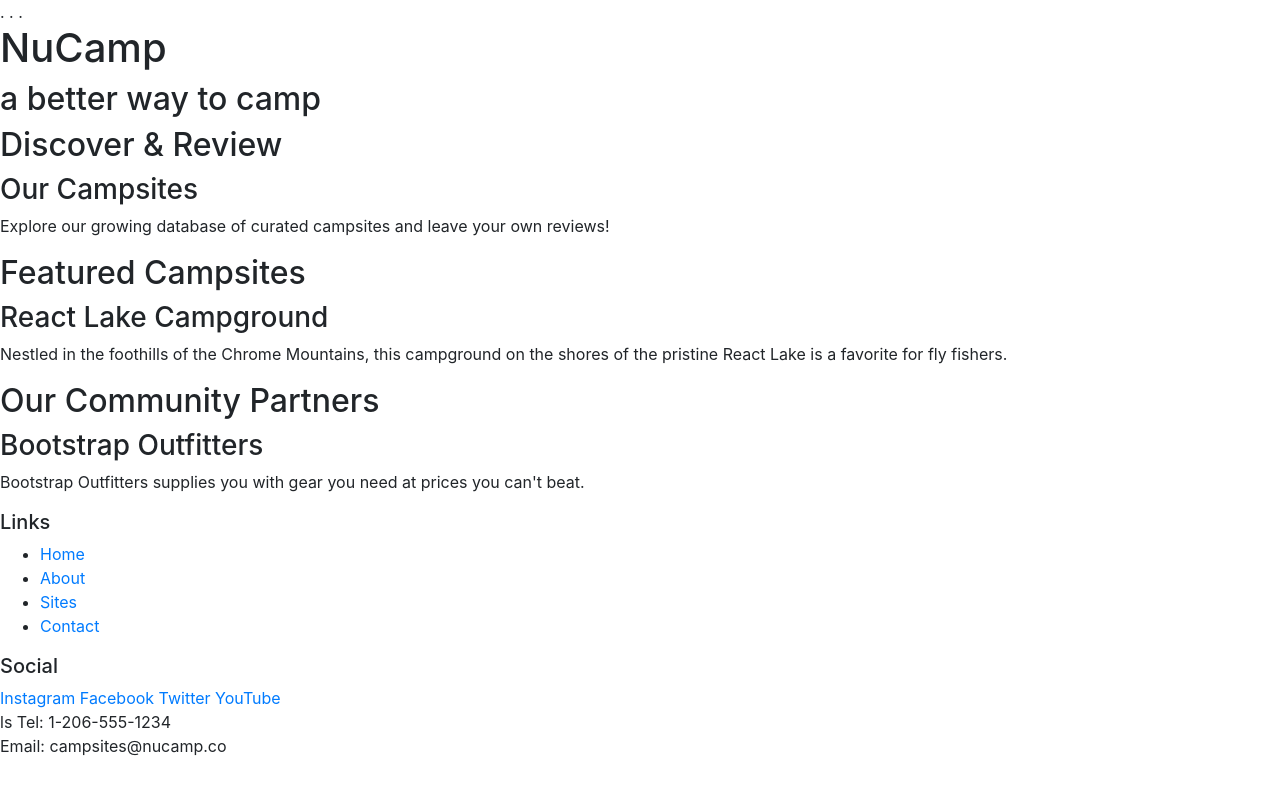
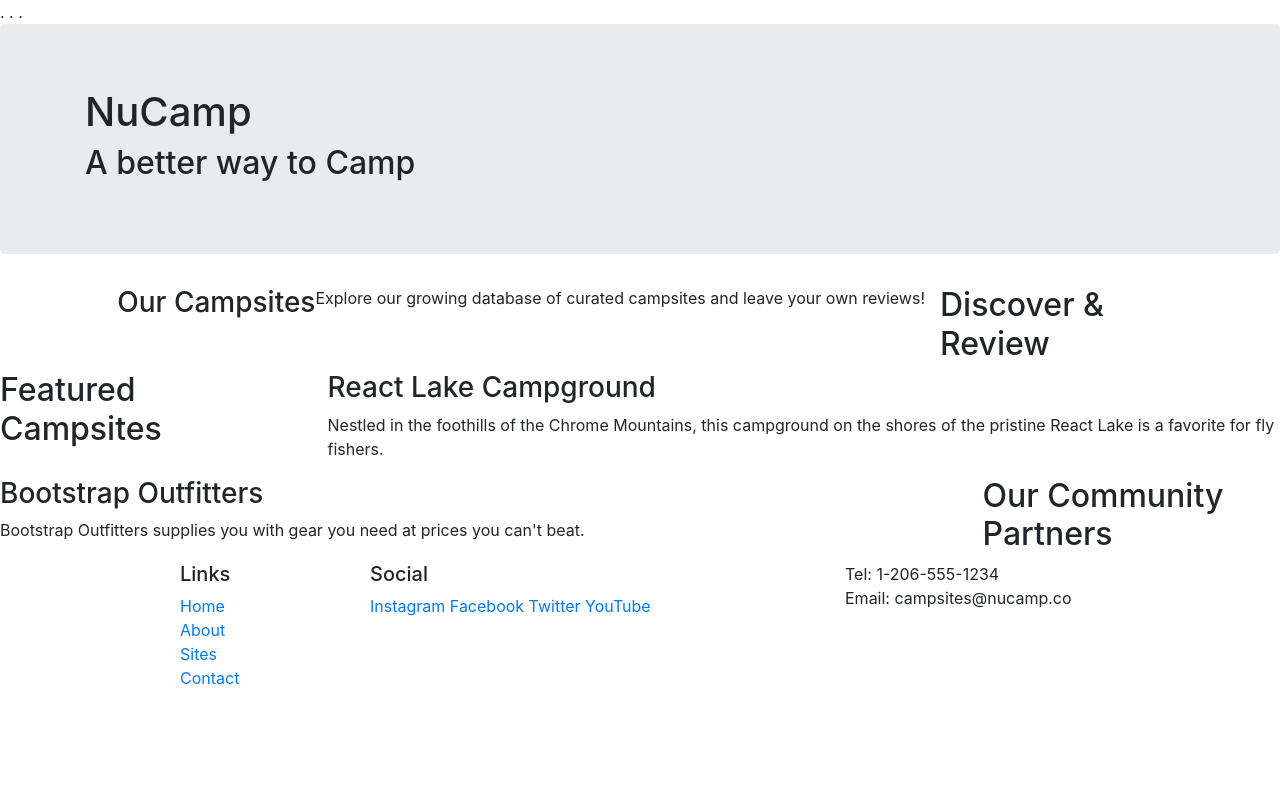
Before and after one commit to otfigo87/Nucampsite-Boostrap, a website: page index.html in a window 1280 px wide. Drawn offline with nearby package versions, Linux system fonts and the light colour scheme.

Commit message:
Boostrap grid

```diff
--- a/index.html
+++ b/index.html
@@ -15,51 +15,81 @@
 
 <body>
 
-    <header>
-        <div>
+    <header class="jumbotron">
+        <div class="container">
+            <div class="row">
+                <div class="col">
                     <h1>NuCamp</h1>
-            <h2>a better way to camp</h2>
+                    <h2>A better way to Camp</h2>
+                </div>
+            </div>
+
         </div>
     </header>
 
-    <div>
+    <div class="container">
+
+        <div class="row">
+            <div class="col-sm-4 order-sm-last col-md-3">
                 <h2>Discover & Review</h2>
+            </div>
+            <div class="col"></div>
                 <h3>Our Campsites</h3>
                 <p>Explore our growing database of curated campsites and leave your own reviews!</p>
             </div>
-
-    <div>
-        <h2>Featured Campsites</h2>
-        <h3>React Lake Campground</h3>
-        <p>Nestled in the foothills of the Chrome Mountains, this campground on the shores of the pristine React Lake is a favorite for fly fishers.</p>
         </div>
 
-    <div>
+        <div class="row">
+            <div class="col-sm-4 col-md-3">
+                <h2>Featured Campsites</h2>
+            </div>
+            <div class="col">
+                <h3>React Lake Campground</h3>
+                <p>Nestled in the foothills of the Chrome Mountains, this campground on the shores of the pristine React Lake is a
+                    favorite for fly fishers.</p>
+            </div>
+        </div>
+
+        <div class="row">
+            <div class="col-sm-4 order-sm-last col-md-3">
                 <h2>Our Community Partners</h2>
+            </div>
+            <div class="col">
                 <h3>Bootstrap Outfitters</h3>
                 <p>Bootstrap Outfitters supplies you with gear you need at prices you can't beat.</p>
             </div>
+        </div>
+
+
+        </div>
+
+    </div>
+
 
     <footer>
-        <div>
+    <div class="container">
+        <div class="row">
+          <div class="col-4 col-sm-2 offset-1">
             <h5>Links</h5>
-            <ul>
+            <ul class="list-unstyled">
                 <li><a href="#">Home</a></li>
                 <li><a href="#">About</a></li>
                 <li><a href="#">Sites</a></li>
                 <li><a href="#">Contact</a></li>
             </ul>
           </div>
-        <div>
+          <div class="col-6 col-sm-5">
             <h5>Social</h5>
             <a href="http://instagram.com/">Instagram</a>
             <a href="http://facebook.com/">Facebook</a>
             <a href="http://twitter.com/">Twitter</a>
             <a href="http://youtube.com/">YouTube</a>
           </div>
-        <div>ls
+          <div class="col-sm-4">
             Tel: 1-206-555-1234<br />
             Email: campsites@nucamp.co
+          </div>
+        </div>
     </div>
     </footer>
 
```
Also changed, not shown: 1 other file. Lines whose indentation alone changed are shown as unchanged.
